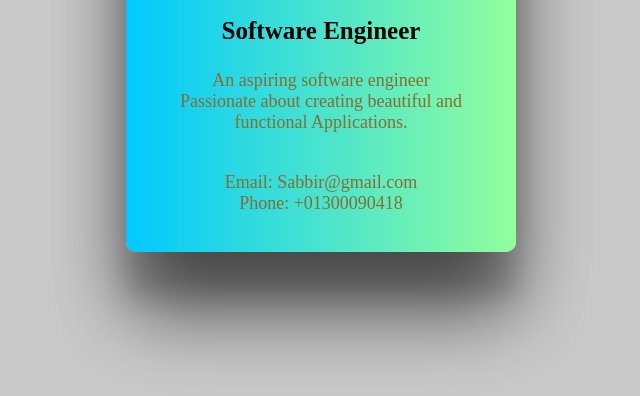
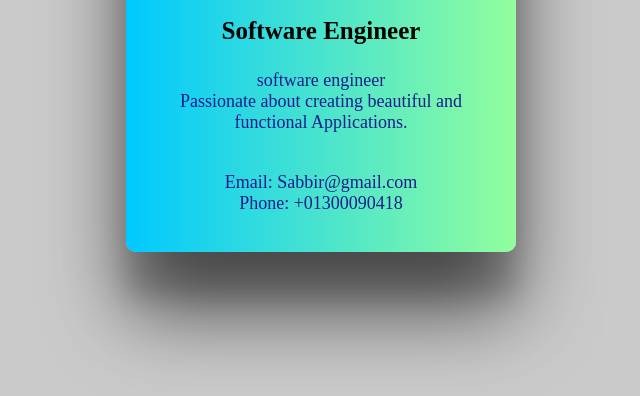
Before and after one commit to SM-Sabbir/Assignment_1, a plain HTML site: page profile_card/index.html in a window 1280 px wide. Shown: the part 404-800 px from the top of the page, without its empty margins (319-959 px from the left). Drawn offline with Linux system fonts and the light colour scheme; a web font is replaced by a local one.

Commit message:
profile card changed

```diff
--- a/profile_card/index.html
+++ b/profile_card/index.html
@@ -9,10 +9,18 @@
 </head>
 <body>
     <div class="profile-card">
-        <img src="IMG_20181109_124428~2[460].jpg" alt="Profile Picture" class="profile-picture">
+        <div class="upSection">
+         <img src="IMG_20181109_124428~2[460].jpg" alt="Profile Picture" class="profile-picture">
+
+
+        </div>
+
+
+
+
         <h2>S M Sabbir Ahmed</h2>
         <h3>Software Engineer</h3>
-        <p>An aspiring software engineer <br>
+        <p>software engineer <br>
             Passionate about creating beautiful and functional Applications.</p>
         <p> <br>Email: Sabbir@gmail.com <br> Phone: +01300090418</p>
     </div>
--- a/profile_card/styles.css
+++ b/profile_card/styles.css
@@ -39,6 +39,6 @@ body, html {
 
 .profile-card p {
     font-size: 18px;
-    color: #866d2f;
+    color: #1a1e8a;
     margin-top: 10px;
 }
```
